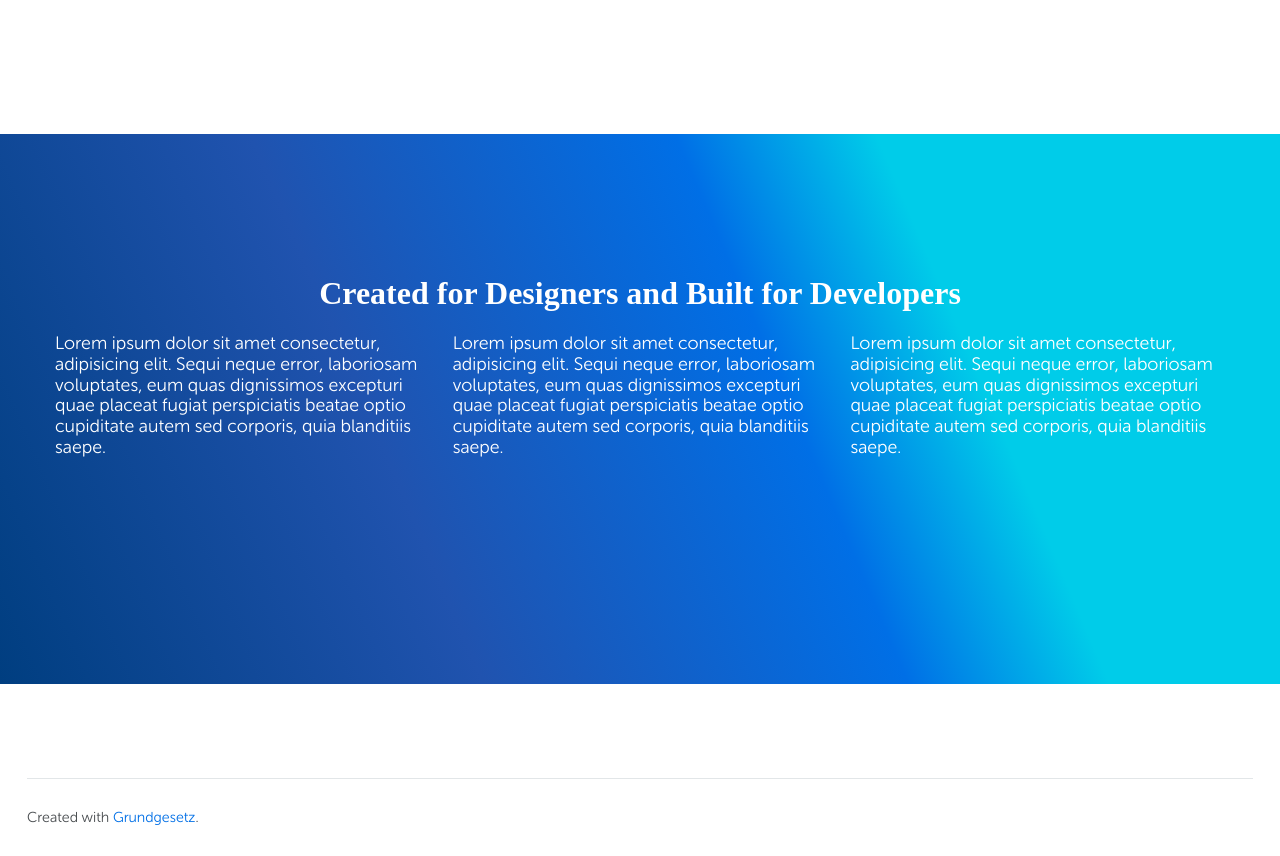
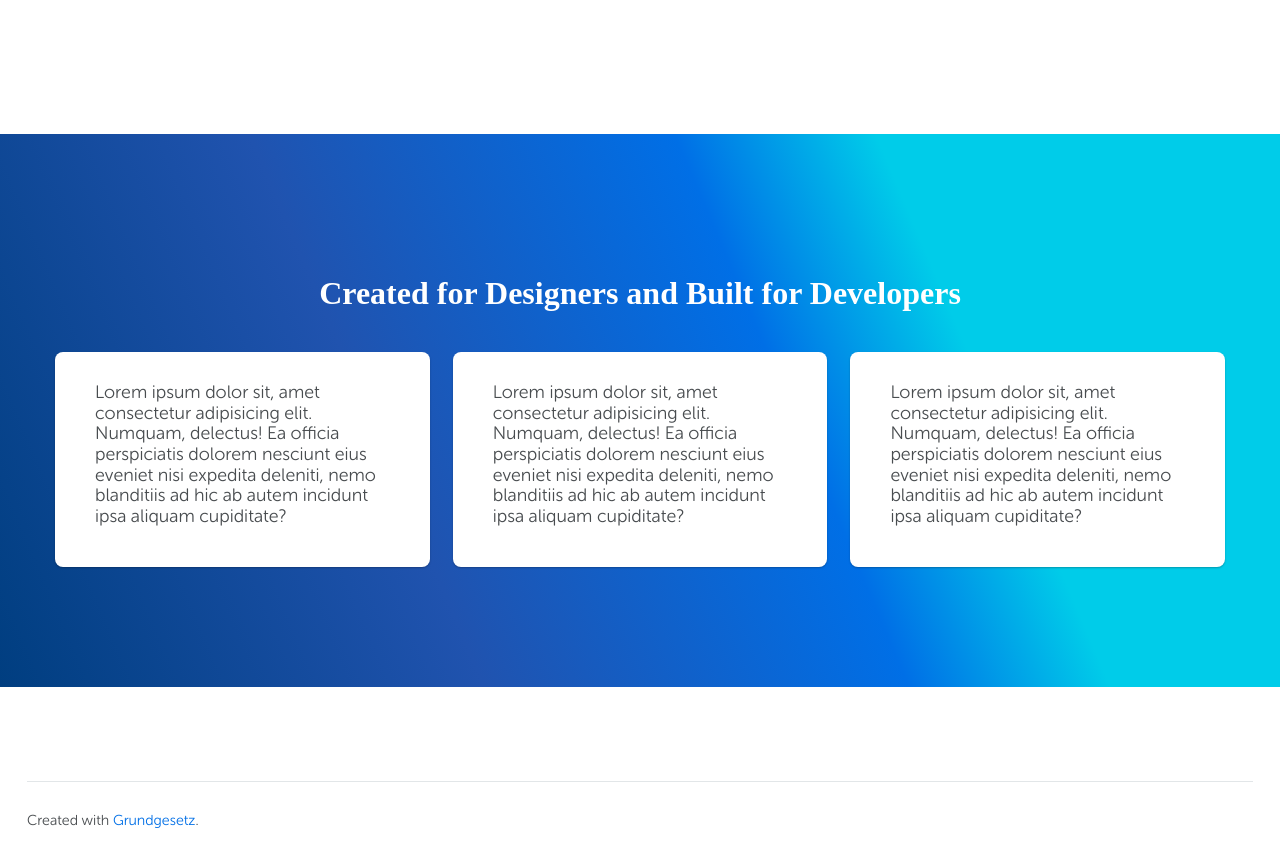
Before and after one commit to kata-ai/aksara-legacy, a Gatsby site: page / in a window 1280 px wide. Shown: the part 620-1476 px from the top of the page. Built offline with nearby package versions, Linux system fonts and the light colour scheme; Gatsby itself is replaced by a stand-in of ours; a small style sheet from the web is missing; a web font is replaced by a local one.

Commit message:
style: add several style in card components

```diff
--- a/src/components/custom/card.tsx
+++ b/src/components/custom/card.tsx
@@ -1,14 +1,39 @@
 import React from 'react';
+import styled from 'utils/styled';
 
-export default class Card extends React.Component {
+interface Props {
+  image?: string;
+  title?: string;
+  subtitle?: string;
+  white?: boolean;
+  grey?: boolean;
+}
+
+interface State {
+
+}
+
+class Card extends React.Component<Props, State> {
+  constructor(props: Props) {
+    super(props);
+  }
+
   render() {
     return (
-      <div>
-        Lorem ipsum dolor sit amet consectetur,
-        adipisicing elit. Sequi neque error,
-        laboriosam voluptates, eum quas dignissimos excepturi quae placeat fugiat
-        perspiciatis beatae optio cupiditate autem sed corporis, quia blanditiis saepe.
-      </div>
+      <Wrapper>
+        Lorem ipsum dolor sit, amet consectetur adipisicing elit.
+        Numquam, delectus! Ea officia perspiciatis dolorem nesciunt eius eveniet nisi
+        expedita deleniti, nemo blanditiis ad hic ab autem incidunt ipsa aliquam cupiditate?
+      </Wrapper>
     );
   }
 }
+
+const Wrapper = styled('div')`
+  background-color: #ffffff;
+  border-radius: 8px;
+  box-shadow: 0 1px 2px 0 rgba(0, 0, 0, 0.25);
+  padding: 30px 40px 40px 40px;
+`;
+
+export default Card;
--- a/src/pages/index.tsx
+++ b/src/pages/index.tsx
@@ -45,13 +45,22 @@ const IndexPage: React.SFC<PageTemplateProps> = () => {
             <TitleSectionFor>Created for Designers and Built for Developers</TitleSectionFor>
             <Row>
               <Col>
-                <Card />
+                <Card>
+                  These principles help us to make tough design decisions and
+                  refine many iterations into the best solution for creating Aksara.
+                </Card>
               </Col>
               <Col>
-                <Card />
+                <Card>
+                  We build neat design guidelines with the best practice using for
+                  each component based on continuous research and exploration.
+                </Card>
               </Col>
               <Col>
-                <Card />
+                <Card>
+                  The communication we use to influence how people think and feel about
+                  our product while using it.
+                </Card>
               </Col>
             </Row>
           </Container>
@@ -70,7 +79,6 @@ const SectionFor = styled('div')`
   margin-top: 112px;
   padding: 120px 0px 120px 0px;
   min-height: 550px;
-  color: ${props => props.theme.colors.white};
   background-image: linear-gradient(
       67deg, ${props => props.theme.colors.kata03},
       ${props => props.theme.colors.accentDark} 32%,
@@ -85,6 +93,8 @@ const TitleSectionFor = styled('h1')`
   font-family: 'MuseoSansRounded-500';
   text-align: center;
   font-size: 32px;
+  color: ${props => props.theme.colors.white};
+  margin-bottom: 40px;
 `;
 
 const Row = styled('div')`
```
